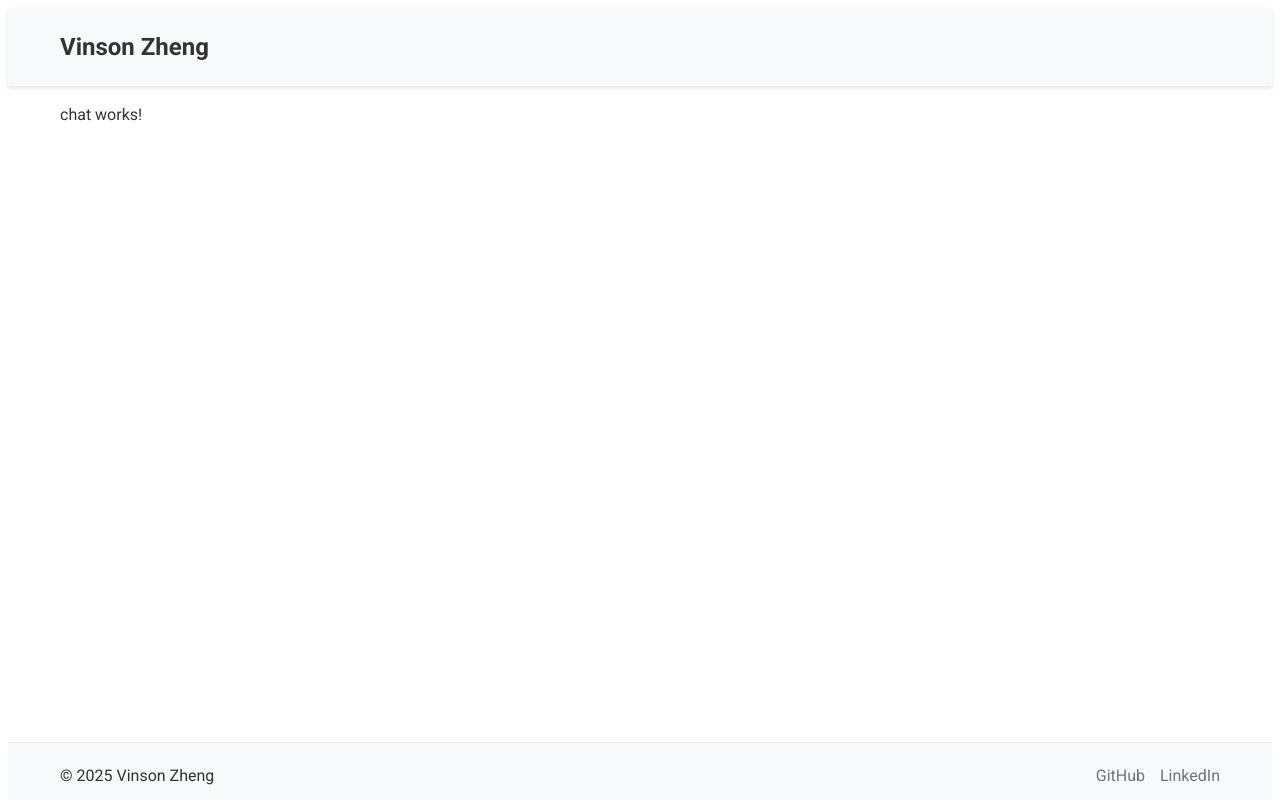
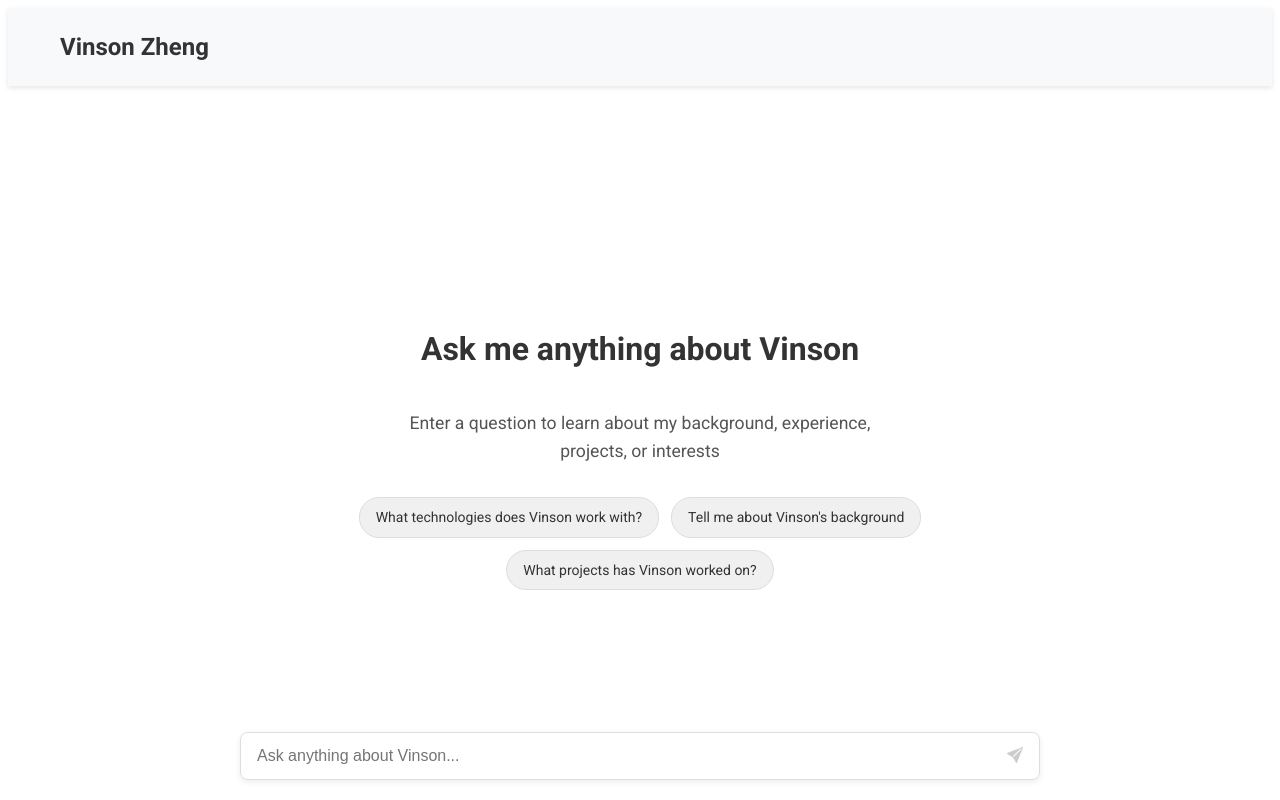
Before and after one commit to vinsonzheng499/vinsonzheng499.github.io, an Angular app: page /chat in a window 1280 px wide. Shown: the top 800 px of the page. Built offline with nearby package versions, Linux system fonts and the light colour scheme.

Commit message:
Added basic UI for chat

```diff
--- a/src/app/app.component.ts
+++ b/src/app/app.component.ts
@@ -1,9 +1,9 @@
 import { Component } from '@angular/core';
-import { RouterOutlet, RouterLink, RouterLinkActive } from '@angular/router';
+import { RouterOutlet } from '@angular/router';
 
 @Component({
   selector: 'app-root',
-  imports: [RouterOutlet, RouterLink, RouterLinkActive],
+  imports: [RouterOutlet],
   standalone: true,
   templateUrl: './app.component.html',
   styleUrl: './app.component.css'
--- a/src/app/chat/chat.component.css
+++ b/src/app/chat/chat.component.css
@@ -0,0 +1,201 @@
+.chat-container {
+  display: flex;
+  flex-direction: column;
+  height: 100vh;
+  max-width: 800px;
+  margin: 0 auto;
+  position: relative;
+}
+
+/* Welcome screen styling */
+.welcome-container {
+  display: flex;
+  flex-direction: column;
+  align-items: center;
+  justify-content: center;
+  text-align: center;
+  padding: 60px 20px;
+  height: 100%;
+}
+
+.welcome-container h1 {
+  font-size: 2rem;
+  margin-bottom: 16px;
+  color: #333;
+}
+
+.welcome-container p {
+  font-size: 1.1rem;
+  margin-bottom: 32px;
+  color: #555;
+  max-width: 500px;
+}
+
+.example-queries {
+  display: flex;
+  flex-wrap: wrap;
+  gap: 12px;
+  justify-content: center;
+  max-width: 600px;
+}
+
+.query-pill {
+  background-color: #f0f0f0;
+  border: 1px solid #ddd;
+  border-radius: 20px;
+  padding: 8px 16px;
+  font-size: 14px;
+  cursor: pointer;
+  transition: background-color 0.2s;
+}
+
+.query-pill:hover {
+  background-color: #e0e0e0;
+}
+
+/* Chat messages styling */
+.chat-messages {
+  flex: 1;
+  overflow-y: auto;
+  padding: 20px;
+  display: flex;
+  flex-direction: column;
+  gap: 24px;
+  margin-bottom: 80px; /* Space for the fixed input */
+}
+
+.message-container {
+  max-width: 100%;
+  animation: fadeIn 0.3s ease-out;
+}
+
+@keyframes fadeIn {
+  from { opacity: 0; transform: translateY(10px); }
+  to { opacity: 1; transform: translateY(0); }
+}
+
+.message-header {
+  font-size: 0.9rem;
+  font-weight: 500;
+  margin-bottom: 6px;
+  color: #333;
+}
+
+.message-body {
+  font-size: 1rem;
+  line-height: 1.5;
+  white-space: pre-wrap;
+}
+
+/* User vs Bot message styling */
+.message-container:nth-child(odd) {
+  background-color: #f9f9f9;
+  padding: 16px 20px;
+  border-radius: 8px;
+}
+
+.message-container:nth-child(even) {
+  padding: 16px 20px;
+}
+
+/* Fixed input at the bottom */
+.chat-input-container {
+  position: fixed;
+  bottom: 0;
+  left: 0;
+  right: 0;
+  background: linear-gradient(to top, rgba(255,255,255,1) 85%, rgba(255,255,255,0.9) 95%, rgba(255,255,255,0));
+  padding: 20px 0;
+  z-index: 100;
+}
+
+.chat-form {
+  max-width: 800px;
+  margin: 0 auto;
+  padding: 0 20px;
+}
+
+.input-group {
+  display: flex;
+  border: 1px solid #ddd;
+  border-radius: 8px;
+  overflow: hidden;
+  box-shadow: 0 2px 6px rgba(0,0,0,0.08);
+  background-color: white;
+}
+
+input {
+  flex: 1;
+  padding: 14px 16px;
+  border: none;
+  font-size: 1rem;
+  outline: none;
+}
+
+.send-button {
+  background-color: white;
+  border: none;
+  padding: 0 16px;
+  cursor: pointer;
+  color: #666;
+  transition: color 0.2s;
+}
+
+.send-button:hover:not(:disabled) {
+  color: #007bff;
+}
+
+.send-button:disabled {
+  color: #ccc;
+  cursor: not-allowed;
+}
+
+/* Loading indicator */
+.loading-indicator {
+  display: flex;
+  gap: 5px;
+  height: 24px;
+}
+
+.dot {
+  display: inline-block;
+  width: 8px;
+  height: 8px;
+  background-color: #888;
+  border-radius: 50%;
+  opacity: 0.6;
+  animation: dot-pulse 1.5s infinite ease-in-out;
+}
+
+.dot:nth-child(2) {
+  animation-delay: 0.2s;
+}
+
+.dot:nth-child(3) {
+  animation-delay: 0.4s;
+}
+
+@keyframes dot-pulse {
+  0%, 100% {
+    transform: scale(1);
+    opacity: 0.6;
+  }
+  50% {
+    transform: scale(1.3);
+    opacity: 1;
+  }
+}
+
+@media (max-width: 768px) {
+  .welcome-container h1 {
+    font-size: 1.75rem;
+  }
+
+  .welcome-container p {
+    font-size: 1rem;
+  }
+
+  .chat-form {
+    padding: 0 15px;
+  }
+}
--- a/src/app/chat/chat.component.html
+++ b/src/app/chat/chat.component.html
@@ -1 +1,65 @@
-<p>chat works!</p>
+<div class="chat-container">
+  <div class="chat-messages" #chatMessages>
+    <!-- Welcome message shown only if there are no messages yet -->
+    <div *ngIf="messages.length === 0" class="welcome-container">
+      <h1>Ask me anything about Vinson</h1>
+      <p>Enter a question to learn about my background, experience, projects, or interests</p>
+
+      <div class="example-queries">
+        <div class="query-pill" (click)="useExampleQuery('What technologies does Vinson work with?')">
+          What technologies does Vinson work with?
+        </div>
+        <div class="query-pill" (click)="useExampleQuery('Tell me about Vinson\'s background')">
+          Tell me about Vinson's background
+        </div>
+        <div class="query-pill" (click)="useExampleQuery('What projects has Vinson worked on?')">
+          What projects has Vinson worked on?
+        </div>
+      </div>
+    </div>
+
+    <!-- Conversation history -->
+    <div *ngFor="let message of messages" class="message-container">
+      <div class="message-header">
+        <strong>{{ message.sender === 'user' ? 'You' : 'Vinson AI' }}</strong>
+      </div>
+      <div class="message-body" [innerHTML]="message.content"></div>
+    </div>
+
+    <!-- Loading indicator shown below the last message -->
+    <div *ngIf="isLoading" class="message-container bot-message">
+      <div class="message-header">
+        <strong>Vinson AI</strong>
+      </div>
+      <div class="message-body">
+        <div class="loading-indicator">
+          <span class="dot"></span>
+          <span class="dot"></span>
+          <span class="dot"></span>
+        </div>
+      </div>
+    </div>
+  </div>
+
+  <!-- Fixed input at the bottom -->
+  <div class="chat-input-container">
+    <form (ngSubmit)="sendMessage()" class="chat-form">
+      <div class="input-group">
+        <input
+          type="text"
+          [(ngModel)]="userInput"
+          name="userInput"
+          placeholder="Ask anything about Vinson..."
+          [disabled]="isLoading"
+          autocomplete="off"
+          #messageInput
+        >
+        <button type="submit" [disabled]="!userInput || isLoading" class="send-button">
+          <svg xmlns="http://www.w3.org/2000/svg" width="16" height="16" fill="currentColor" viewBox="0 0 16 16">
+            <path d="M15.964.686a.5.5 0 0 0-.65-.65L.767 5.855H.766l-.452.18a.5.5 0 0 0-.082.887l.41.26.001.002 4.995 3.178 3.178 4.995.002.002.26.41a.5.5 0 0 0 .886-.083l6-15Zm-1.833 1.89L6.637 10.07l-.215-.338a.5.5 0 0 0-.154-.154l-.338-.215 7.494-7.494 1.178-.471-.47 1.178Z"/>
+          </svg>
+        </button>
+      </div>
+    </form>
+  </div>
+</div>
--- a/src/app/chat/chat.component.ts
+++ b/src/app/chat/chat.component.ts
@@ -1,11 +1,112 @@
-import { Component } from '@angular/core';
+import { Component, ElementRef, ViewChild, AfterViewChecked, OnInit } from '@angular/core';
+import { CommonModule } from '@angular/common';
+import { FormsModule } from '@angular/forms';
+
+interface ChatMessage {
+  content: string;
+  sender: 'user' | 'bot';
+  timestamp: Date;
+}
 
 @Component({
   selector: 'app-chat',
-  imports: [],
+  standalone: true,
+  imports: [CommonModule, FormsModule],
   templateUrl: './chat.component.html',
   styleUrl: './chat.component.css'
 })
-export class ChatComponent {
+export class ChatComponent implements OnInit, AfterViewChecked {
+  @ViewChild('chatMessages') private messagesContainer!: ElementRef;
+  @ViewChild('messageInput') private messageInput!: ElementRef;
 
+  messages: ChatMessage[] = [];
+  userInput: string = '';
+  isLoading: boolean = false;
+
+  ngOnInit() {
+    // No initial message - we'll show welcome screen instead
+  }
+
+  ngAfterViewChecked() {
+    this.scrollToBottom();
+  }
+
+  scrollToBottom(): void {
+    try {
+      this.messagesContainer.nativeElement.scrollTop = this.messagesContainer.nativeElement.scrollHeight;
+    } catch(err) { }
+  }
+
+  useExampleQuery(query: string): void {
+    this.userInput = query;
+    this.sendMessage();
+  }
+
+  sendMessage(): void {
+    if (!this.userInput.trim()) return;
+
+    // Add user message to chat
+    this.addUserMessage(this.userInput);
+    const query = this.userInput;
+    this.userInput = '';
+
+    // Show loading state
+    this.isLoading = true;
+
+    // Simulate API call to backend
+    // Will be replaced with actual backend call when ready
+    setTimeout(() => {
+      this.handleResponse(query);
+      this.isLoading = false;
+    }, 1500);
+
+    // Focus the input field after sending
+    setTimeout(() => {
+      this.messageInput.nativeElement.focus();
+    });
+  }
+
+  private addUserMessage(content: string): void {
+    this.messages.push({
+      content,
+      sender: 'user',
+      timestamp: new Date()
+    });
+  }
+
+  private addBotMessage(content: string): void {
+    this.messages.push({
+      content: content.replace(/\n/g, '<br>'),
+      sender: 'bot',
+      timestamp: new Date()
+    });
+  }
+
+  private handleResponse(query: string): void {
+    // This is a temporary stub that will be replaced by actual backend API call
+    const lowerQuery = query.toLowerCase();
+
+    if (lowerQuery.includes('background') || lowerQuery.includes('about')) {
+      this.addBotMessage(`Vinson is a software engineer with expertise in full-stack development.
+      He has experience working with Angular, Java, and cloud technologies like GCP.`);
+    }
+    else if (lowerQuery.includes('project') || lowerQuery.includes('work')) {
+      this.addBotMessage(`Some of Vinson's notable projects include:
+
+1. This personal website with RAG capabilities
+2. Other projects that will be included in the knowledge base`);
+    }
+    else if (lowerQuery.includes('skill') || lowerQuery.includes('technolog')) {
+      this.addBotMessage(`Vinson's technical skills include:
+
+* Frontend: Angular, React, TypeScript
+* Backend: Java, Spring Boot, Node.js
+* Cloud: Google Cloud Platform (GCP), Spanner
+* AI/ML: RAG applications, vector embeddings with FAISS
+* Other: RESTful APIs, Git, CI/CD`);
+    }
+    else {
+      this.addBotMessage(`I don't have specific information about that yet. Once the backend is implemented, I'll be able to provide more detailed answers from Vinson's knowledge base.`);
+    }
+  }
 }
```
